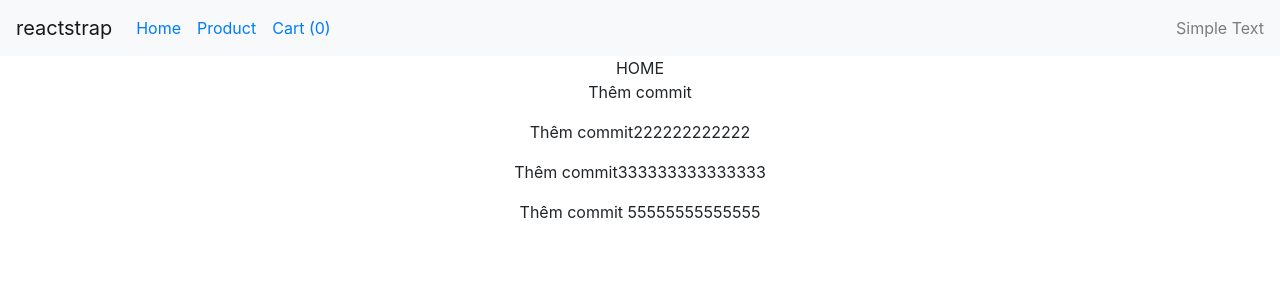
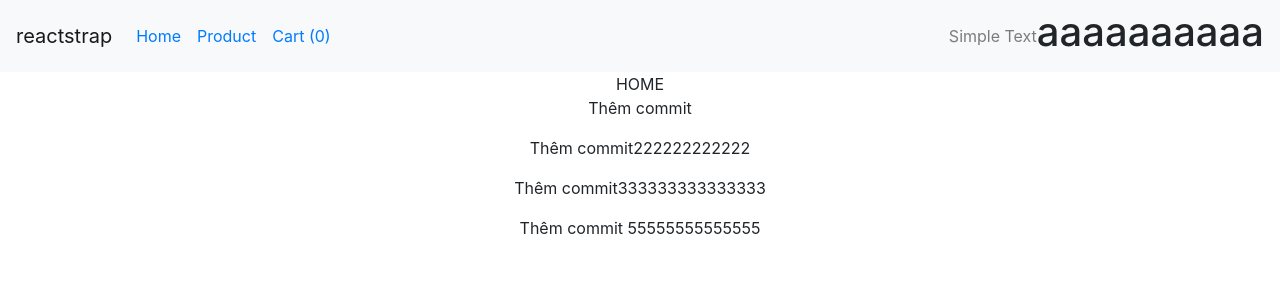
Before and after one commit to xuantungly1997/react-demo, a React (Create React App) app: page / in a window 1280 px wide. Shown: the top 300 px of the page. Built offline with nearby package versions, Linux system fonts and the light colour scheme.

Commit message:
commit 1 commit 2

```diff
--- a/src/component/header.js
+++ b/src/component/header.js
@@ -42,6 +42,8 @@ function Header() {
                         </NavItem>
                     </Nav>
                     <NavbarText>Simple Text</NavbarText>
+                    <h1>aaaaa</h1>
+                    <h1>aaaaa</h1>
                 </Collapse>
             </Navbar>
         </div>
```
